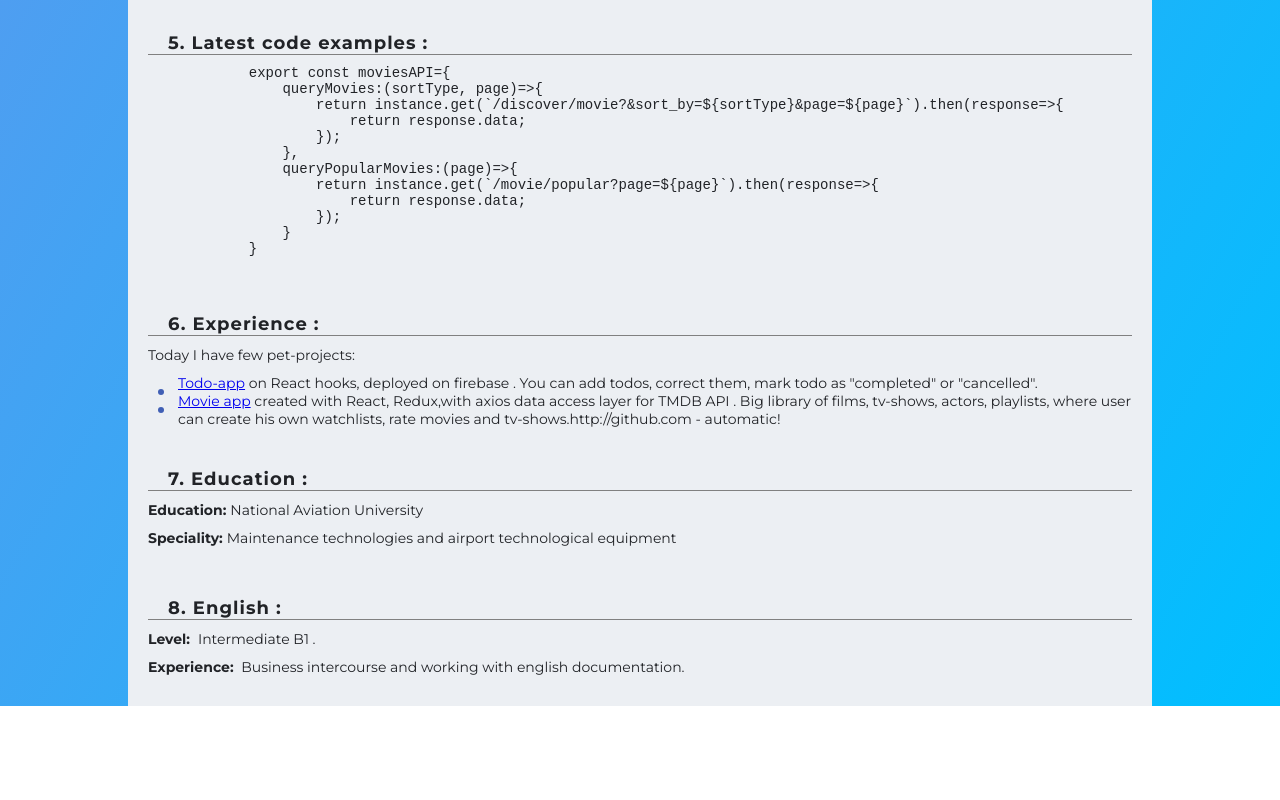
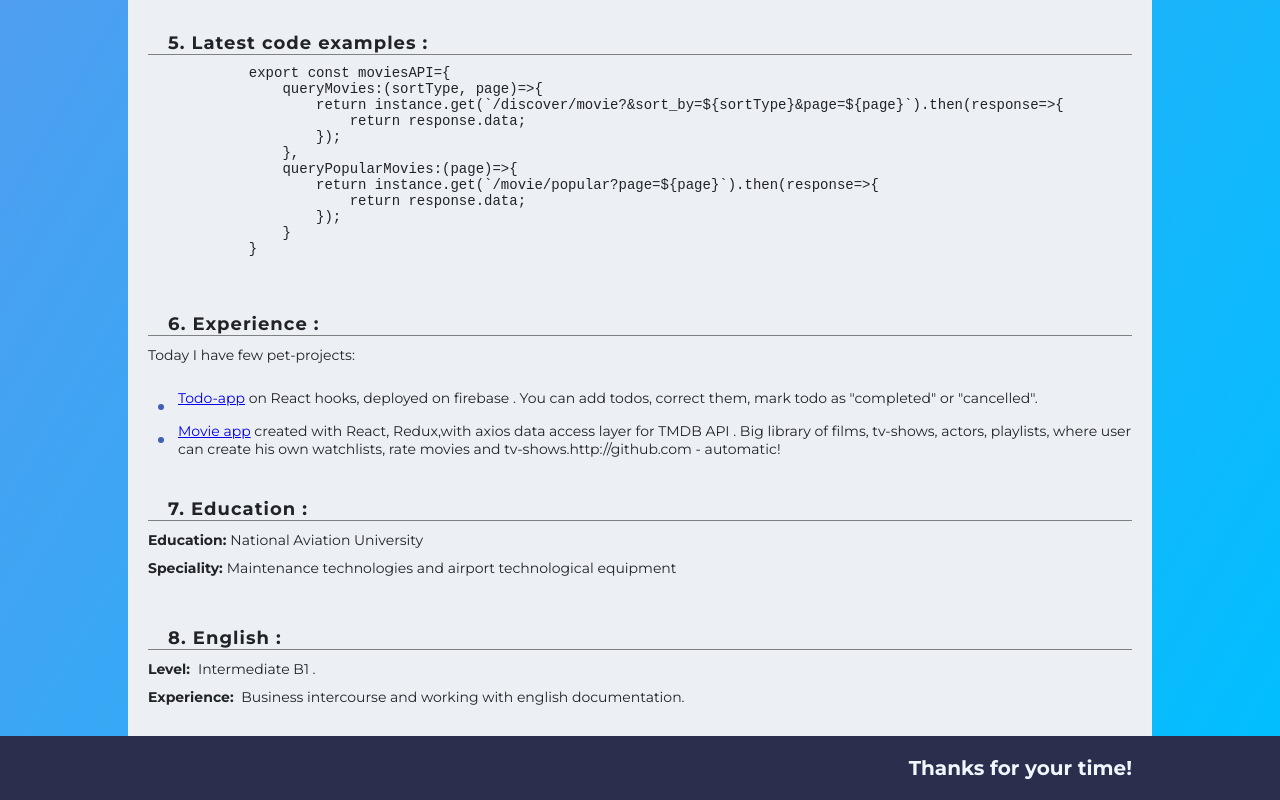
Before and after one commit to Velidoss/rsschool-cv, a plain HTML site: page index.html in a window 1280 px wide. Shown: the part 808-1608 px from the top of the page. Before the commit the page ends 1514 px from the top, so only its background shows below. Drawn offline with Linux system fonts and the light colour scheme.

Commit message:
feat: add footer to provide better readability

```diff
--- a/index.html
+++ b/index.html
@@ -99,5 +99,10 @@
         </section>
     </article>
 </main>
+<footer>
+    <div class="footer-container">
+        <p class="footer-text">Thanks for your time!</p>
+    </div>
+</footer>
 </body>
 </html>
--- a/styles.css
+++ b/styles.css
@@ -76,6 +76,7 @@ main{
 }
 .cv-section__info li{
     padding-left: 30px;
+    margin-top: 15px;
     position: relative;
 }
 .cv-section__info li:before{
@@ -93,3 +94,22 @@ main{
     align-items: center;
     justify-content: space-between;
 }
+
+footer{
+    background: #2A2F4D;
+}
+
+.footer-container{
+    max-width: 1024px;
+    margin: 0 auto;
+    padding: 20px;
+    display: flex;
+    flex-direction: column;
+}
+
+.footer-text{
+    color: aliceblue;
+    font-size: 20px;
+    font-weight: 700;
+    align-self: flex-end;
+}
```
